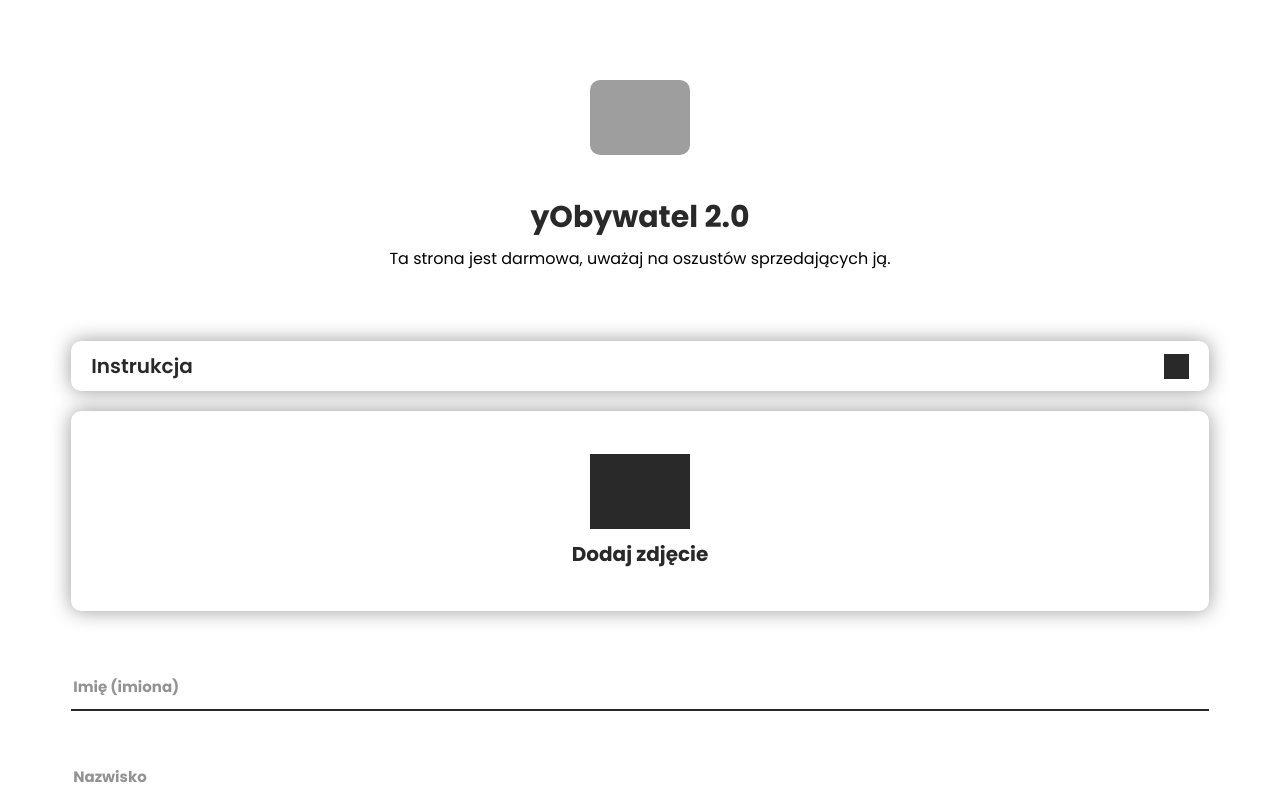
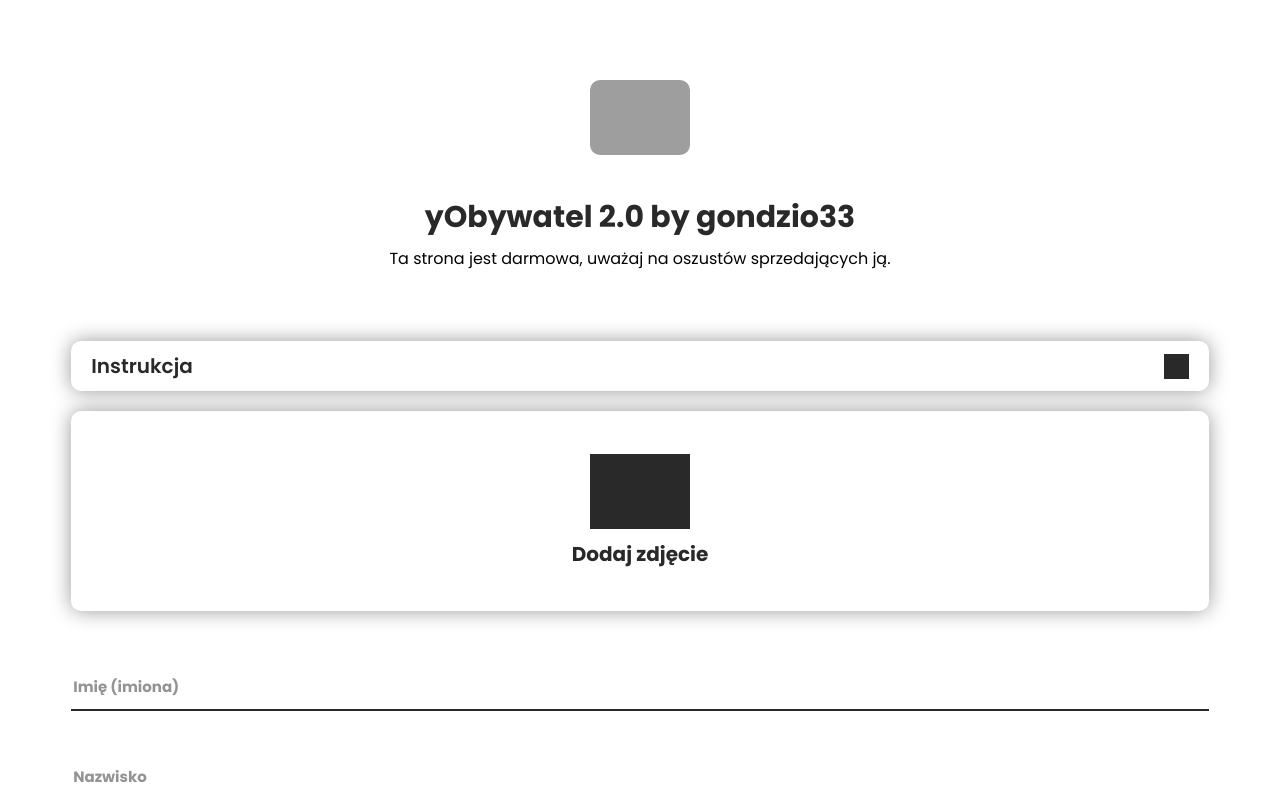
Before and after one commit to GONDZIO33/fObywatel, a plain HTML site: page index.html in a window 1280 px wide. Shown: the top 797 px of the page. Drawn offline with Linux system fonts and the light colour scheme; grey boxes are pictures that could not be loaded.

Commit message:
Update index.html

```diff
--- a/index.html
+++ b/index.html
@@ -6,7 +6,7 @@
 </head>
 <body>
     <img src="https://play-lh.googleusercontent.com/_TNbiYKasPy_isTSEg2_UEzVaev4F8fO2lLunsHJ8_Ux2g3OzkSZyzpqvJG1woSj-WD4" class="logo">
-    <p class="logo_text">yObywatel 2.0</p>
+    <p class="logo_text">yObywatel 2.0 by gondzio33</p>
 
     <p class="warning">Ta strona jest darmowa, uważaj na oszustów sprzedających ją.</p>
 
```
